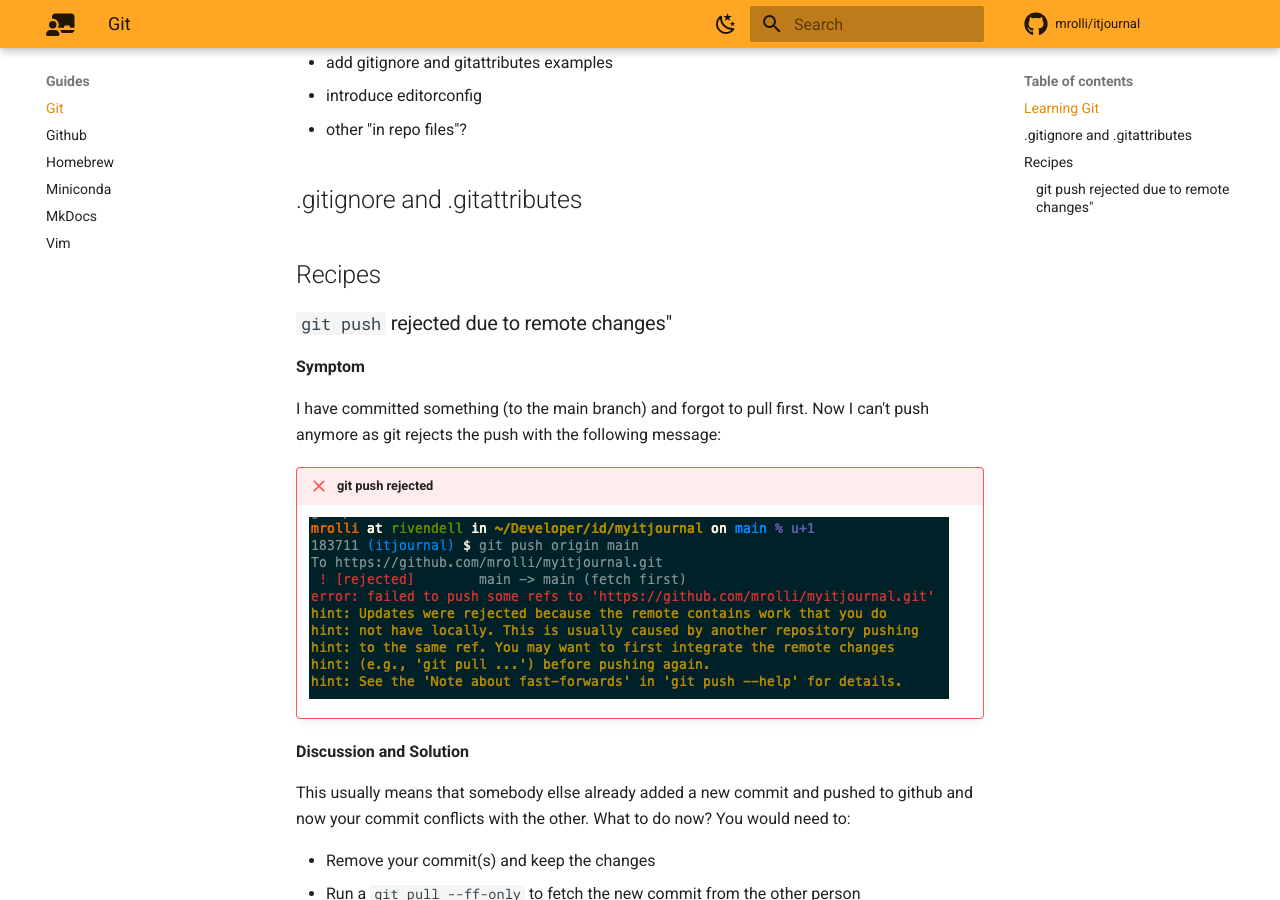
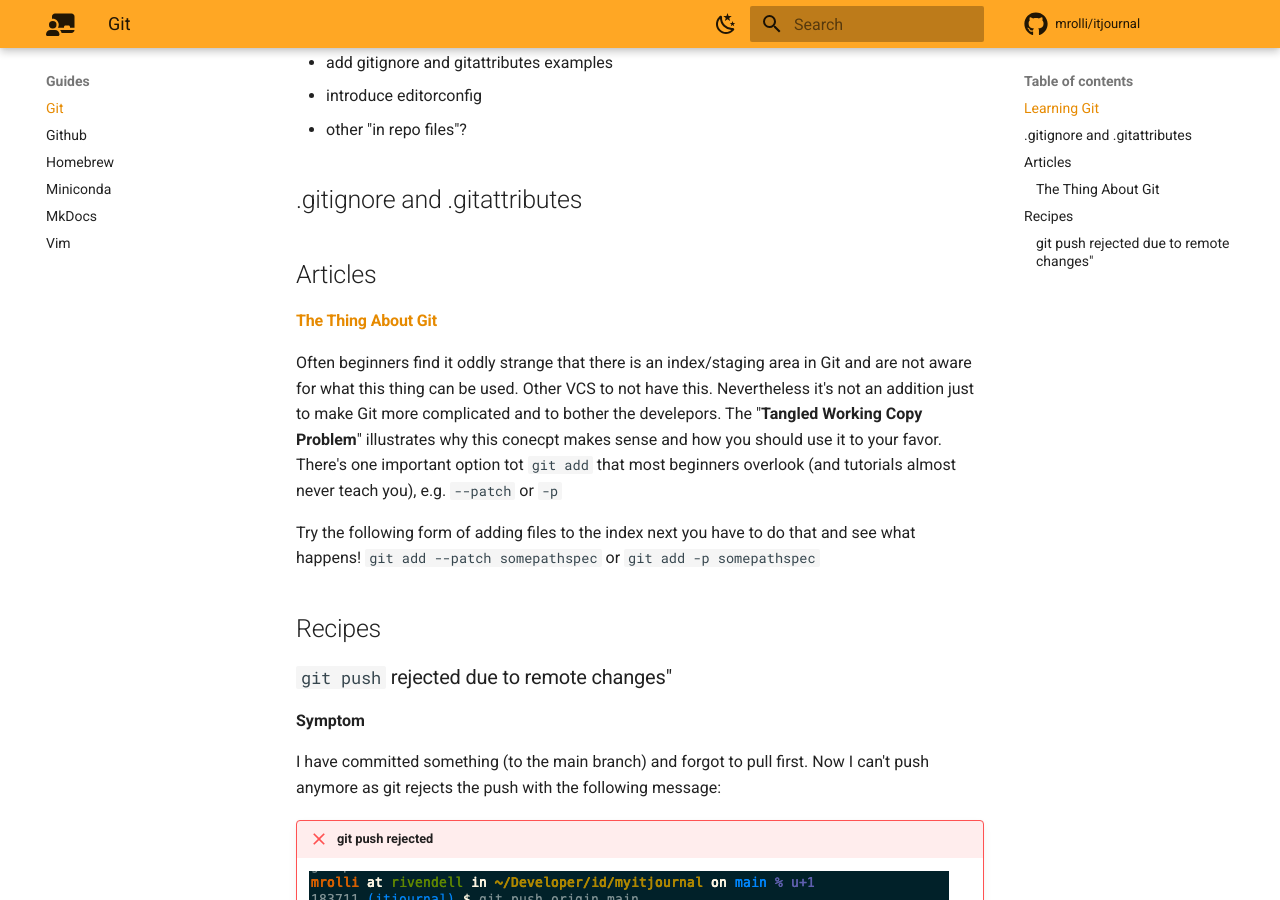
Before and after one commit to mrolli/myitjournal, an MkDocs documentation site: the page built from docs/guides/git.md, in a window 1280 px wide and 900 px high, scrolled down 413 px. Built offline with MkDocs 1.6.1 and Material for MkDocs 9.7.7, drawn with Linux system fonts in a browser that asks for light colours; comment, search, counter and statistics services are not loaded.

Commit message:
Add an article on the tangeld working copy problem

```diff
--- a/docs/guides/git.md
+++ b/docs/guides/git.md
@@ -14,6 +14,19 @@ TBD
 * other "in repo files"?
 
 ## .gitignore and .gitattributes
+
+## Articles
+
+#### **[The Thing About Git](https://tomayko.com/blog/2008/the-thing-about-git)**
+
+Often beginners find it oddly strange that there is an index/staging area in Git and are not aware
+for what this thing can be used. Other VCS to not have this. Nevertheless it's not an addition just
+to make Git more complicated and to bother the develepors. The "**Tangled Working Copy Problem**" illustrates
+why this conecpt makes sense and how you should use it to your favor. There's one important option tot `git add`
+that most beginners overlook (and tutorials almost never teach you), e.g. `--patch` or `-p`
+
+Try the following form of adding files to the index next you have to do that and see what happens!
+`git add --patch somepathspec` or `git add -p somepathspec`
 
 ## Recipes
 
```
